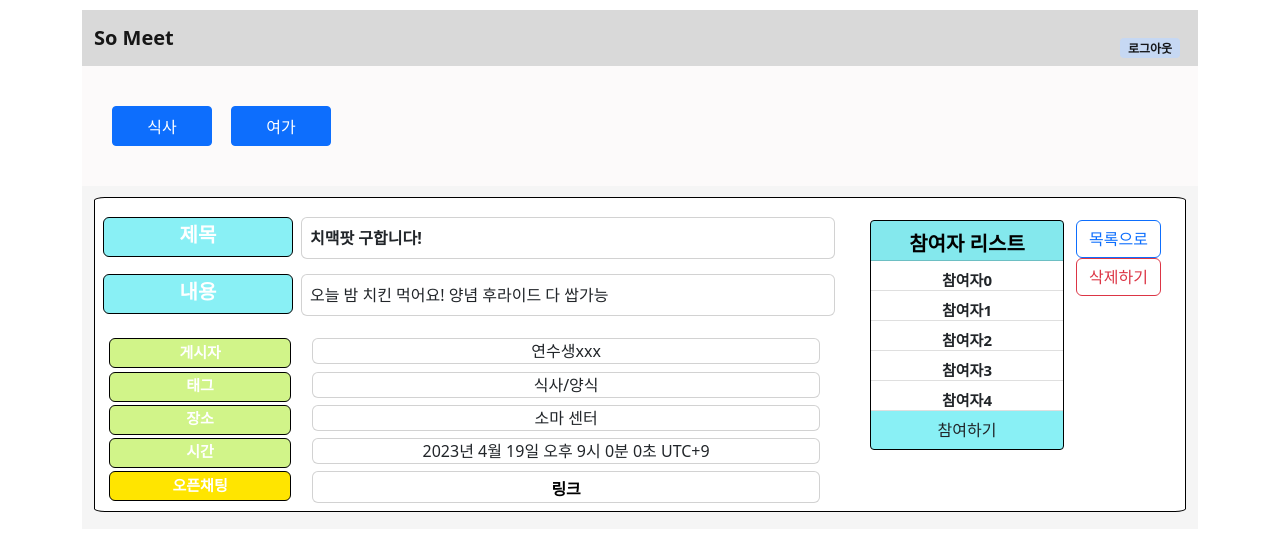
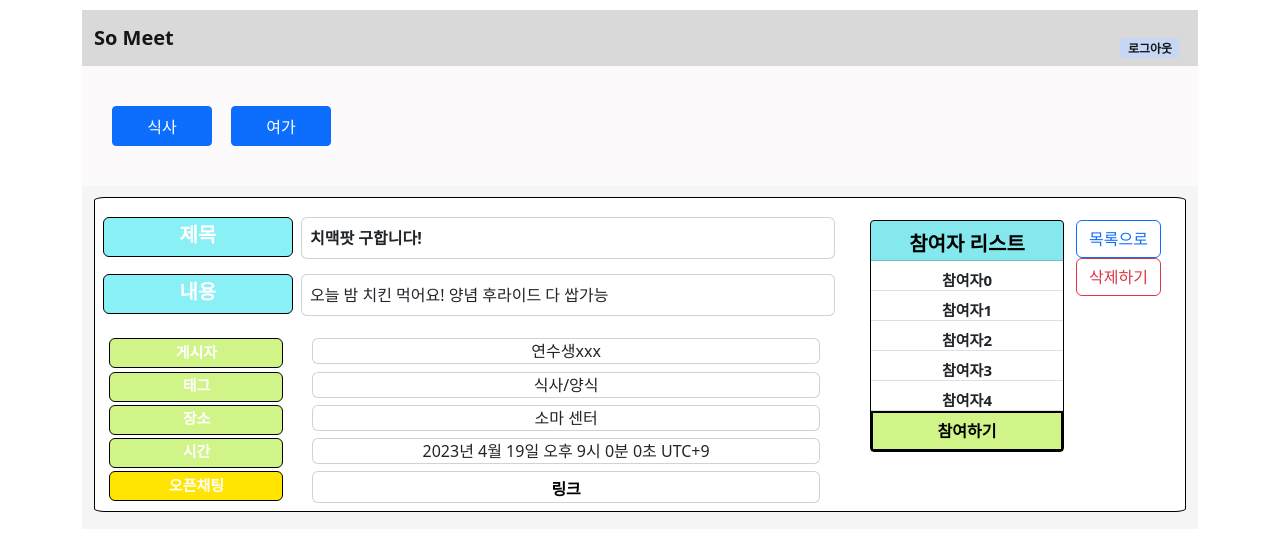
Before and after one commit to So-Meet/SoMeet, a React (Create React App) app: page /detail in a window 1280 px wide. Shown: the top 550 px of the page. Built offline with nearby package versions, Linux system fonts and the light colour scheme; no server answers.

Commit message:
fix: solve conflict

```diff
--- a/src/css/components/Participant.module.css
+++ b/src/css/components/Participant.module.css
@@ -22,33 +22,33 @@
     color: gray;
 }
 .button_join{
-    border: solid 2px black;
+    border: solid 2px black !important;
     border-radius: 0rem !important;
-    background-color: #D1F489;
-    color: black;
-    font-weight: bold;
+    background-color: #D1F489 !important;
+    color: black !important;
+    font-weight: bold !important;
 }
 
 .button_join:hover{
-    border: solid 1px black;
+    border: solid 1px black !important;
     border-radius: 0rem !important;
-    background-color: #FFE500;
-    color: red;
-    font-weight: bold;
+    background-color: #FFE500 !important;
+    color: red !important;
+    font-weight: bold !important;
 }
 
 .button_cancel{
-    border: solid 1px black;
+    border: solid 1px black !important;
     border-radius: 0rem !important;
-    background-color: #FFE500;
-    color: red;
-    font-weight: bold;
+    background-color: #FFE500 !important;
+    color: red !important;
+    font-weight: bold !important;
 }
 
 .button_cancel:hover{
-    border: solid 2px black;
+    border: solid 2px black !important;
     border-radius: 0rem !important;
-    background-color: #D1F489;
-    color: black;
-    font-weight: bold;
+    background-color: #D1F489 !important;
+    color: black !important;
+    font-weight: bold !important;
 }
--- a/src/css/pages/DetailPage.module.css
+++ b/src/css/pages/DetailPage.module.css
@@ -68,10 +68,10 @@
     background-color:#D1F489 ;
     color:black ;
     margin-left : 2%;
-    margin-right : 3%;
+    margin-right : 4%;
     padding: 1% ;
     height: 30px;
-    width: 25%;
+    width: 24%;
     text-align: center;
     font-size: 15px !important;
     float: left ;
@@ -84,7 +84,7 @@
 }
 .badgetext {
     border: 1px solid black ;
-    margin: 1% ;
+    margin: 1%;
     height: 30px ;
     width: 70%;
     text-align: center;
--- a/src/pages/meeting/MainPage.js
+++ b/src/pages/meeting/MainPage.js
@@ -3,7 +3,7 @@ import Container from 'react-bootstrap/Container';
 import CardInfo from '../../components/CardInfo';
 import styles from '../../css/pages/MainPage.module.css';
 import FirebaseService from '../../services/firebase_service';
-
+import { Link } from 'react-router-dom';
 const MainPage = (prop) => {
   const [cards, setCards] = useState([]);
 
```
